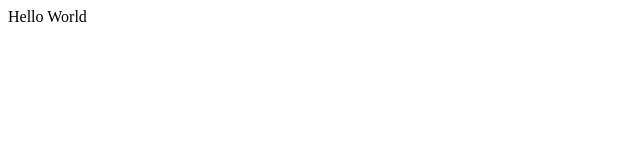
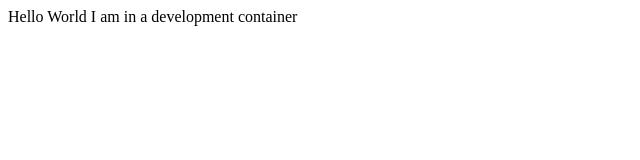
Before and after one commit to avrhyaburnet/shiny-giggle, a plain HTML site: page index.html in a window 1280 px wide. Shown: the whole page, without its empty margins (0-640 px from the left). Drawn offline with Linux system fonts and the light colour scheme.

Commit message:
changes to index.html

```diff
--- a/index.html
+++ b/index.html
@@ -1,3 +1,3 @@
 <html>
-  <div>Hello World</div>
+  <div>Hello World I am in a development container</div>
 </html>
```
